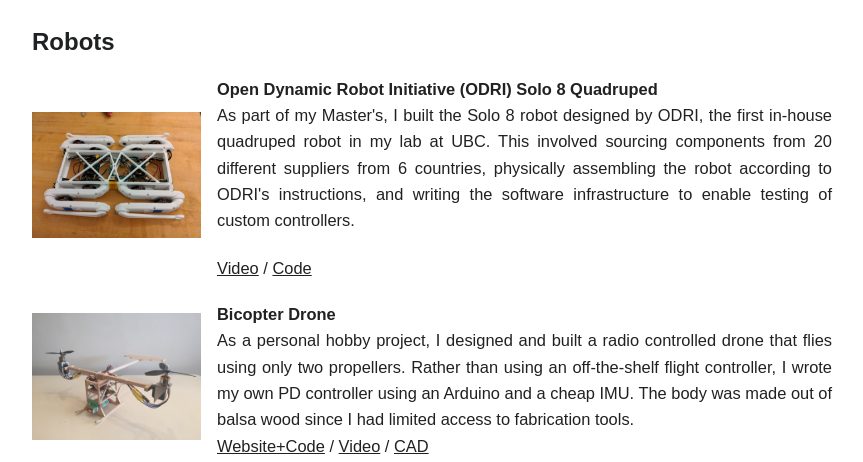
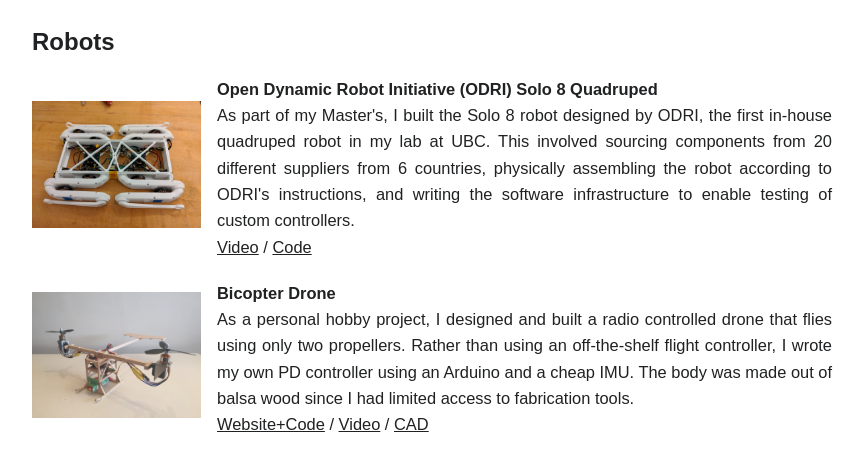
Before and after one commit to yunifuchioka/yunifuchioka.github.io, a plain HTML site: page index.html in a window 1280 px wide. Shown: the part 759-1221 px from the top of the page, without its empty margins (208-1071 px from the left). Drawn offline with Linux system fonts and the light colour scheme.

Commit message:
minor bugfixes

```diff
--- a/index.html
+++ b/index.html
@@ -133,7 +133,7 @@
       <ul id="publist">
         <li>
           <div class="pub-fig">
-            <img alt="opt-mimic-thumbnail" src="projects/opt-mimic/opt-mimic-thumbnail.png" width="200" height="119">
+            <img alt="opt-mimic-thumbnail" src="projects/opt-mimic/opt-mimic-thumbnail.png">
           </div>
           <div class="pub-text">
             <span style="font-weight: 600;">OPT-Mimic: Imitation of Optimized Trajectories for Dynamic Quadruped Behaviors.</span>
@@ -153,12 +153,13 @@
       <ul id="publist">
         <li>
           <div class="pub-fig">
-            <img alt="solo8-thumbnail" src="projects/solo8/solo8.jpg" width="200" height="119">
+            <img alt="solo8-thumbnail" src="projects/solo8/solo8.jpg">
           </div>
           <div class="pub-text" style="text-align: justify;">
             <span style="font-weight: 600; ">Open Dynamic Robot Initiative (ODRI) Solo 8 Quadruped</span><br>
             As part of my Master's, I built the Solo 8 robot designed by ODRI, the first in-house quadruped robot in my lab at UBC.
-            This involved sourcing components from 20 different suppliers from 6 countries, physically assembling the robot according to ODRI's instructions, and writing the software infrastructure to enable testing of custom controllers. </p>
+            This involved sourcing components from 20 different suppliers from 6 countries, physically assembling the robot according to ODRI's instructions, and writing the software infrastructure to enable testing of custom controllers.
+            <div>
               <a href="https://youtu.be/mxktxGeuE_A">Video</a>
               /
               <a href="https://github.com/yunifuchioka/opt-mimic-robot-deploy">Code</a>
@@ -168,7 +169,7 @@
         </li>
         <li>
           <div class="pub-fig">
-            <img alt="bicopter-thumbnail" src="projects/bicopter/bicopter.JPG" width="200" height="119">
+            <img alt="bicopter-thumbnail" src="projects/bicopter/bicopter.JPG">
           </div>
           <div class="pub-text" style="text-align: justify;">
             <span style="font-weight: 600;">Bicopter Drone</span><br>
@@ -186,7 +187,7 @@
         </li>
         <li>
           <div class="pub-fig">
-            <img alt="robot-comp-thumbnail" src="projects/renez/renez.jpg" width="200" height="119">
+            <img alt="robot-comp-thumbnail" src="projects/renez/renez.jpg">
           </div>
           <div class="pub-text" style="text-align: justify;">
             <span style="font-weight: 600;">Autonomous Robot Competition</span><br>
```
